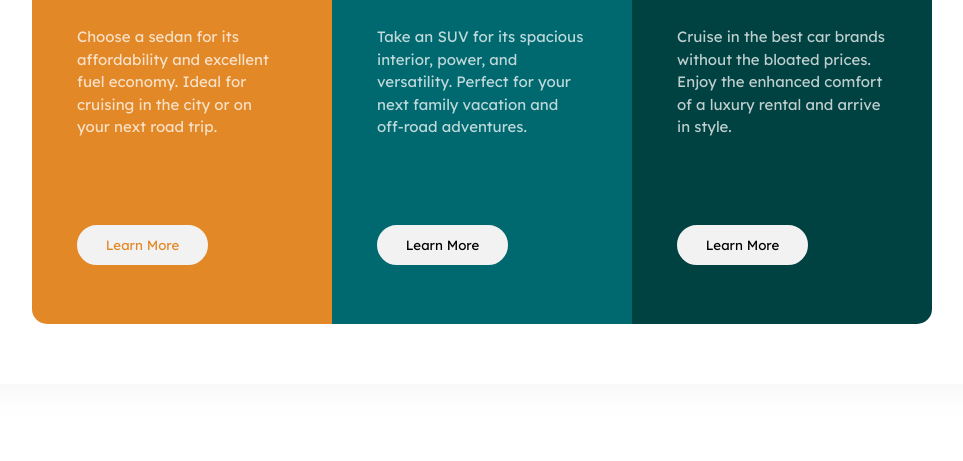
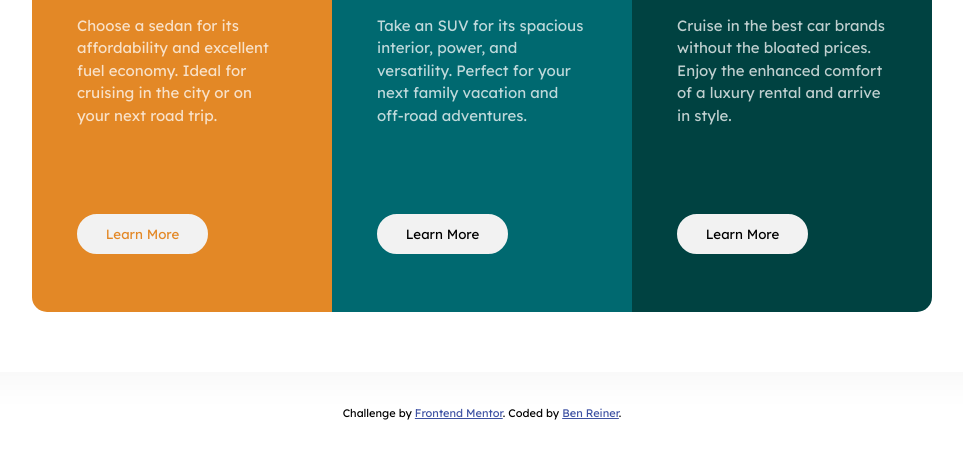
Before and after one commit to reinerb/frontendmentor-projects, a plain HTML site: page 3-column-preview-card-component-main/index.html in a window 1280 px wide. Shown: the part 339-800 px from the top of the page, without its empty margins (158-1121 px from the left). Drawn offline with Linux system fonts and the light colour scheme.

Commit message:
Updated readme

```diff
--- a/3-column-preview-card-component-main/index.html
+++ b/3-column-preview-card-component-main/index.html
@@ -4,8 +4,6 @@
 <head>
   <meta charset="UTF-8">
   <meta name="viewport" content="width=device-width, initial-scale=1.0">
-  <!-- displays site properly based on user's device -->
-
   <link rel="icon" type="image/png" sizes="32x32" href="./images/favicon-32x32.png">
   <link rel="stylesheet" href="style.css">
   <link rel="preconnect" href="https://fonts.googleapis.com">
@@ -13,11 +11,6 @@
   <link href="https://fonts.googleapis.com/css2?family=Big+Shoulders+Display:wght@700&family=Lexend+Deca&display=swap"
     rel="stylesheet">
   <title>Frontend Mentor | 3-column preview card component</title>
-
-  <!-- Feel free to remove these styles or customise in your own stylesheet 👍 -->
-  <style>
-
-  </style>
 </head>
 
 <body>
@@ -46,12 +39,12 @@
       </div>
     </div>
   </main>
-  <!--
+
   <footer class="attribution">
     Challenge by <a href="https://www.frontendmentor.io?ref=challenge" target="_blank">Frontend Mentor</a>.
-    Coded by <a href="#">Ben Reiner</a>.
+    Coded by <a href="https://www.frontendmentor.io/profile/reinerb">Ben Reiner</a>.
   </footer>
-  -->
+
 </body>
 
 </html>
--- a/3-column-preview-card-component-main/style.css
+++ b/3-column-preview-card-component-main/style.css
@@ -146,8 +146,8 @@ h2 {
   }
 }
 
-/*
 .attribution {
+  color: black;
   justify-self: flex-end;
   font-size: 11px;
   text-align: center;
@@ -155,4 +155,3 @@ h2 {
 .attribution a {
   color: hsl(228, 45%, 44%);
 }
-*/
```
Also changed, not shown: 3-column-preview-card-component-main/my-images/desktop.png (added), 3-column-preview-card-component-main/my-images/mobile.png (added), 2 other files.
